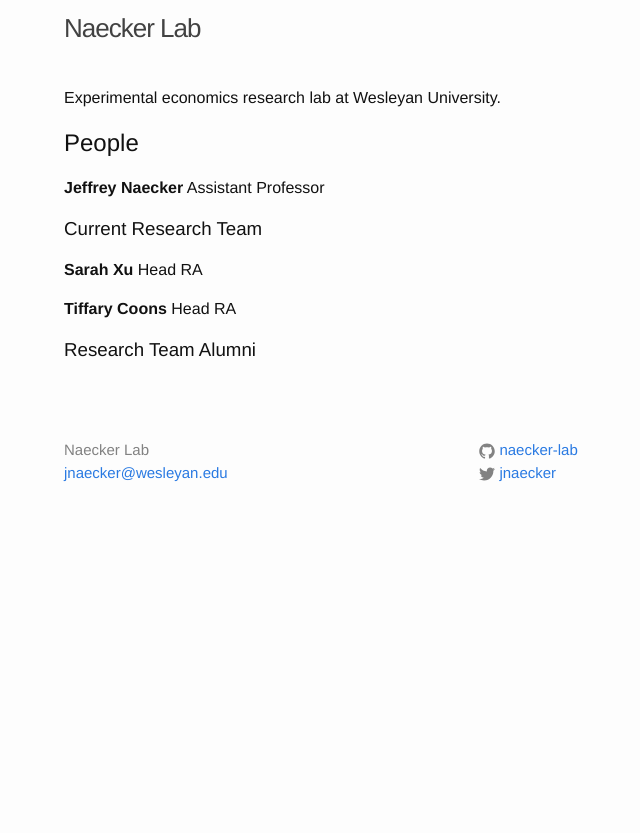
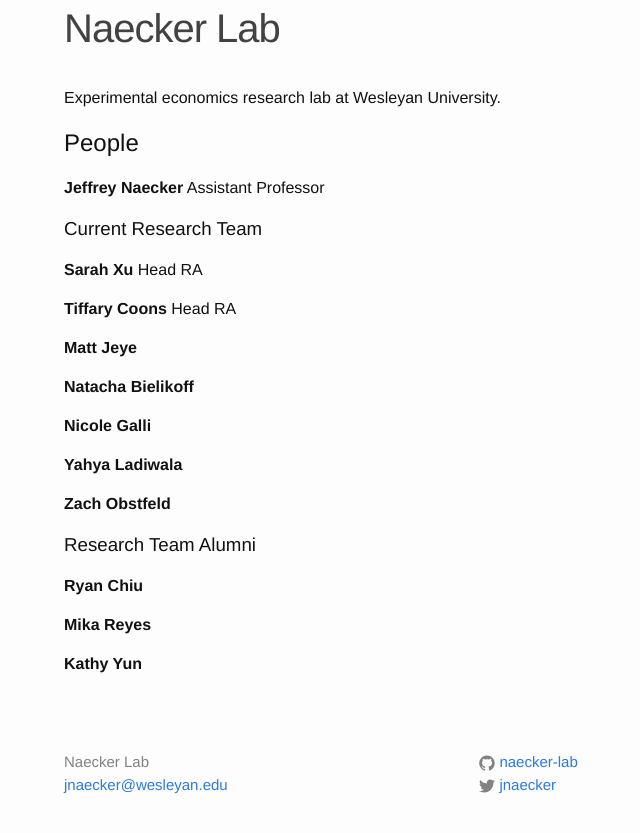
Before and after one commit to naecker-lab/naecker-lab.github.io, a Jekyll site: the page built from index.md, in a window 1280 px wide. Shown: the top 833 px of the page, without its empty margins (206-846 px from the left). Built offline with Jekyll 4.4.1, drawn with Linux system fonts in a browser that asks for light colours.

Commit message:
Adding all RAs and alumni to site

```diff
--- a/_sass/_layout.scss
+++ b/_sass/_layout.scss
@@ -9,7 +9,7 @@
 }
 
 .site-title {
-    font-size: 26px;
+    font-size: 40px;
     line-height: 56px;
     letter-spacing: -1px;
     margin-bottom: 0;
--- a/index.md
+++ b/index.md
@@ -18,4 +18,20 @@ layout: default
 
 **Tiffary Coons** Head RA
 
+**Matt Jeye**
+
+**Natacha Bielikoff**
+
+**Nicole Galli**
+
+**Yahya Ladiwala**
+
+**Zach Obstfeld**
+
 ### Research Team Alumni
+
+**Ryan Chiu**
+
+**Mika Reyes**
+
+**Kathy Yun**
```
